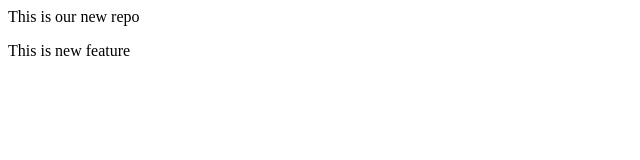
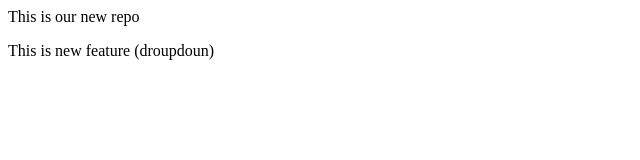
Before and after one commit to kamilBakeel/localRepo, a plain HTML site: page index.html in a window 1280 px wide. Shown: the full height of the page, 0-640 px from the left. Drawn offline with Linux system fonts and the light colour scheme.

Commit message:
droupdoun

```diff
--- a/index.html
+++ b/index.html
@@ -1,2 +1,2 @@
 <p>This is  our new repo</p>
-<p>This is new feature</p>
+<p>This is new feature (droupdoun)</p>
```
